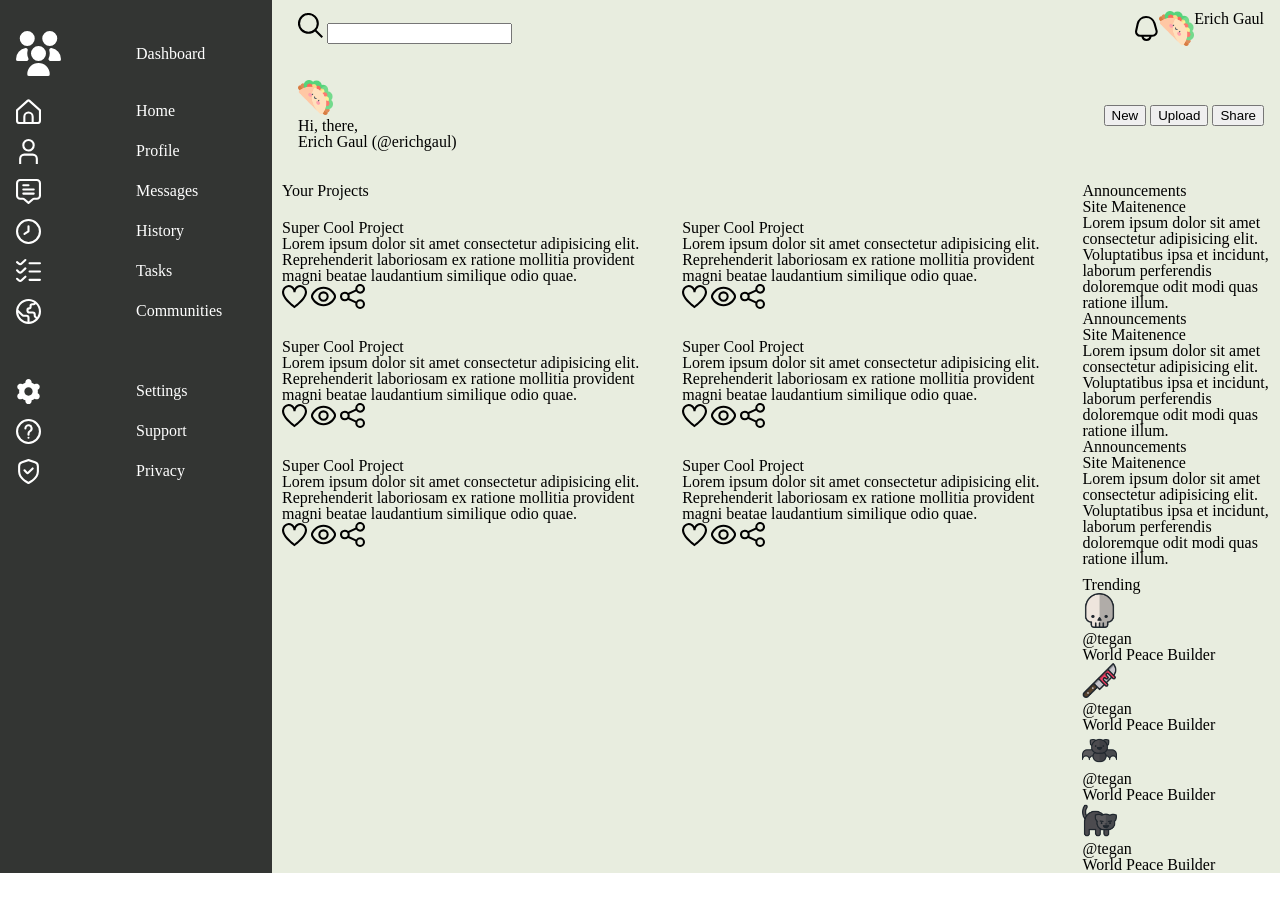
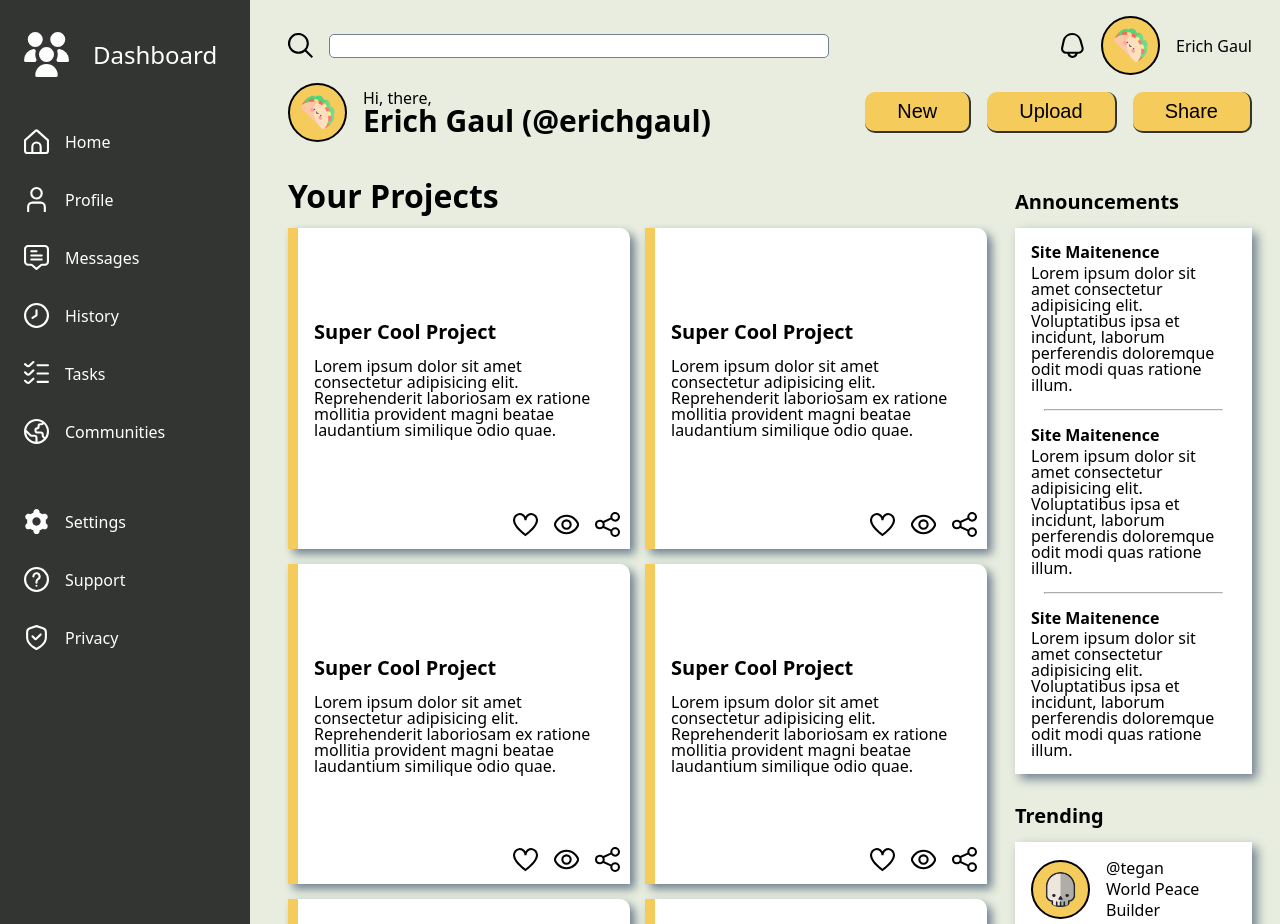
Before and after one commit to erichsafford/admin-dashboard, a plain HTML site: page index.html in a window 1280 px wide. Shown: the top 924 px of the page. Before the commit the page ends 873 px from the top, so only its background shows below. Drawn offline with Linux system fonts and the light colour scheme.

Commit message:
Complete grid layout, finalize spacing, add UI effects. Project version 1.0 complete

```diff
--- a/index.html
+++ b/index.html
@@ -9,33 +9,58 @@
 <body>
     <div class="container">
         <div class="sidebar">
+            <div class="link-set" id="logo-set">
                 <img id="company-logo" src="img/company-logo.svg" alt="Company logo" style="filter: invert();">
                 <h1 id="sidebar-title">Dashboard</h1>
+            </div>
 
+            <div class="link-set">
                 <img src="img/home.svg" alt="Home icon" id="home-icon" style="filter: invert();">
                 <h3 id="home">Home</h3>
-
+            </div>
+            <hr class="nav-hr">
+            <div class="link-set">
                 <img src="img/profile.svg" alt="Profile icon" id="profile-icon" style="filter: invert();">
                 <h3 id="profile">Profile</h3>
-
+            </div>
+            <hr class="nav-hr">
+            <div class="link-set">
                 <img src="img/messages.svg" alt=" icon" id="messages-icon" style="filter: invert();">
                 <h3 id="messages">Messages</h3>
-
+            </div>
+            <hr class="nav-hr">
+            <div class="link-set">
                 <img src="img/history.svg" alt="History icon" id="history-icon" style="filter: invert();">
                 <h3 id="history">History</h3>
-
+            </div>
+            <hr class="nav-hr">
+            <div class="link-set">
                 <img src="img/tasks.svg" alt="Tasks icon" id="-tasks-icon" style="filter: invert();">
                 <h3 id="tasks">Tasks</h3>
-
+            </div>
+            <hr class="nav-hr">
+            <div class="link-set">
                 <img src="img/communities.svg" alt="Communities icon" id="communities-icon" style="filter: invert();">
                 <h3 id="communities">Communities</h3>
-
+            </div>
+            <hr class="nav-hr">
+            <div id="utility-link-sets">
+                <div class="link-set">
                     <img src="img/settings.svg" alt="Settings icon" id="settings-icon" style="filter: invert();">
                     <h3 id="settings">Settings</h3>
+                </div>
+                <hr class="nav-hr">
+                <div class="link-set">
                     <img src="img/support.svg" alt="Support icon" id="support-icon" style="filter: invert();">
                     <h3 id="support">Support</h3>
+                </div>
+                <hr class="nav-hr">
+                <div class="link-set">
                     <img src="img/security.svg" alt="Privacy icon" id="privacy-icon" style="filter: invert();">
                     <h3 id="privacy">Privacy</h3>
+                </div>
+                <hr class="nav-hr">
+            </div>
         </div>
         <div class="header">
             <div class="header-top-row">
@@ -45,15 +70,17 @@
                 </div>
                 <div class="user-info">
                     <img src="img/bell.svg" alt="Notification icon" id="notification-icon">
-                    <img src="img/taco.png" alt="User icon" id="user-icon">
+                    <img src="img/taco.png" alt="User icon" class="icon" id="user-icon">
                     <h3 id="user-name">Erich Gaul</h3>
                 </div>
             </div>
             <div class="header-bottom-row">
                 <div class="greeting-area">
-                    <img src="img/taco.png" alt="User icon" id="greeting-user-icon">
+                    <img src="img/taco.png" alt="User icon" class="icon" id="greeting-user-icon">
+                    <div id="little-greeting">
                         <p class="greeting">Hi, there,</p>
                         <h2 class="greeting-user-info">Erich Gaul (@erichgaul)</h2>
+                    </div>
                 </div>
                 <div class="header-buttons">
                     <button class="header-buttons">New</button>
@@ -63,94 +90,106 @@
             </div>
         </div>
         <div class="main-content-area">
+            <h3 id="projects-title">Your Projects</h3>
             <div class="projects-area">
-                <h3 class="section-title" id="projects-title">Your Projects</h3>
                 <div class="project">
                     <h4 class="project-title">Super Cool Project</h4>
                     <p class="project-summary">Lorem ipsum dolor sit amet consectetur adipisicing elit. Reprehenderit laboriosam ex ratione mollitia provident magni beatae laudantium similique odio quae.</p>
+                    <div class="project-buttons">
                         <a href="example.com" class="favorite"><img src="img/favorite.svg" alt="Add to favorites icon"></a>
                         <a href="" class="watch"><img src="img/watch.svg" alt="Add to follow icon"></a>
                         <a href="" class="share"><img src="img/share.svg" alt="Share icon"></a>
                     </div>
+                </div>
                 <div class="project">
                     <h4 class="project-title">Super Cool Project</h4>
                     <p class="project-summary">Lorem ipsum dolor sit amet consectetur adipisicing elit. Reprehenderit laboriosam ex ratione mollitia provident magni beatae laudantium similique odio quae.</p>
+                    <div class="project-buttons">
                         <a href="example.com" class="favorite"><img src="img/favorite.svg" alt="Add to favorites icon"></a>
                         <a href="" class="watch"><img src="img/watch.svg" alt="Add to follow icon"></a>
                         <a href="" class="share"><img src="img/share.svg" alt="Share icon"></a>
                     </div>
+                </div>
                 <div class="project">
                     <h4 class="project-title">Super Cool Project</h4>
                     <p class="project-summary">Lorem ipsum dolor sit amet consectetur adipisicing elit. Reprehenderit laboriosam ex ratione mollitia provident magni beatae laudantium similique odio quae.</p>
+                    <div class="project-buttons">
                         <a href="example.com" class="favorite"><img src="img/favorite.svg" alt="Add to favorites icon"></a>
                         <a href="" class="watch"><img src="img/watch.svg" alt="Add to follow icon"></a>
                         <a href="" class="share"><img src="img/share.svg" alt="Share icon"></a>
                     </div>
+                </div>
                 <div class="project">
                     <h4 class="project-title">Super Cool Project</h4>
                     <p class="project-summary">Lorem ipsum dolor sit amet consectetur adipisicing elit. Reprehenderit laboriosam ex ratione mollitia provident magni beatae laudantium similique odio quae.</p>
+                    <div class="project-buttons">
                         <a href="example.com" class="favorite"><img src="img/favorite.svg" alt="Add to favorites icon"></a>
                         <a href="" class="watch"><img src="img/watch.svg" alt="Add to follow icon"></a>
                         <a href="" class="share"><img src="img/share.svg" alt="Share icon"></a>
                     </div>
+                </div>
                 <div class="project">
                     <h4 class="project-title">Super Cool Project</h4>
                     <p class="project-summary">Lorem ipsum dolor sit amet consectetur adipisicing elit. Reprehenderit laboriosam ex ratione mollitia provident magni beatae laudantium similique odio quae.</p>
+                    <div class="project-buttons">
                         <a href="example.com" class="favorite"><img src="img/favorite.svg" alt="Add to favorites icon"></a>
                         <a href="" class="watch"><img src="img/watch.svg" alt="Add to follow icon"></a>
                         <a href="" class="share"><img src="img/share.svg" alt="Share icon"></a>
                     </div>
+                </div>
                 <div class="project">
                     <h4 class="project-title">Super Cool Project</h4>
                     <p class="project-summary">Lorem ipsum dolor sit amet consectetur adipisicing elit. Reprehenderit laboriosam ex ratione mollitia provident magni beatae laudantium similique odio quae.</p>
+                    <div class="project-buttons">
                         <a href="example.com" class="favorite"><img src="img/favorite.svg" alt="Add to favorites icon"></a>
                         <a href="" class="watch"><img src="img/watch.svg" alt="Add to follow icon"></a>
                         <a href="" class="share"><img src="img/share.svg" alt="Share icon"></a>
                     </div>
+                </div>
 
             </div>
+            <h3 class="section-title" id="announcements-title">Announcements</h3>
             <div class="announcements-area">
                 <div class="announcement">
-                    <h3 class="section-title">Announcements</h3>
                     <h6 class="announcement-title">Site Maitenence</h6>
                     <p class="announcement-content">Lorem ipsum dolor sit amet consectetur adipisicing elit. Voluptatibus ipsa et incidunt, laborum perferendis doloremque odit modi quas ratione illum.</p>
                 </div>
+                <hr>
                 <div class="announcement">
-                    <h3 class="section-title">Announcements</h3>
                     <h6 class="announcement-title">Site Maitenence</h6>
                     <p class="announcement-content">Lorem ipsum dolor sit amet consectetur adipisicing elit. Voluptatibus ipsa et incidunt, laborum perferendis doloremque odit modi quas ratione illum.</p>
                 </div>
+                <hr>
                 <div class="announcement">
-                    <h3 class="section-title">Announcements</h3>
                     <h6 class="announcement-title">Site Maitenence</h6>
                     <p class="announcement-content">Lorem ipsum dolor sit amet consectetur adipisicing elit. Voluptatibus ipsa et incidunt, laborum perferendis doloremque odit modi quas ratione illum.</p>
                 </div>
             </div>
+            <h3 class="section-title" id="trending-title">Trending</h3>
             <div class="trending-area">
-                <h3 class="section-title">Trending</h3>
                 <div class="trending-card">
-                    <img src="img/user1.png" alt="Icon for trending user" class="trending-icon">
+                    <img src="img/user1.png" alt="Icon for trending user" class="icon">
                     <div class="trending-user-info">
                         <p class="username">@tegan</p>
                         <p class="project-name">World Peace Builder</p>
                     </div>
                 </div>
                 <div class="trending-card">
-                    <img src="img/user2.png" alt="Icon for trending user" class="trending-icon">
+                    <img src="img/user2.png" alt="Icon for trending user" class="icon">
                     <div class="trending-user-info">
                         <p class="username">@tegan</p>
                         <p class="project-name">World Peace Builder</p>
                     </div>
                 </div>
                 <div class="trending-card">
-                    <img src="img/user3.png" alt="Icon for trending user" class="trending-icon">
+                    <img src="img/user3.png" alt="Icon for trending user" class="icon">
                     <div class="trending-user-info">
                         <p class="username">@tegan</p>
                         <p class="project-name">World Peace Builder</p>
                     </div>
                 </div>
                 <div class="trending-card">
-                    <img src="img/user4.png" alt="Icon for trending user" class="trending-icon">
+                    <img src="img/user4.png" alt="Icon for trending user" class="icon">
                     <div class="trending-user-info">
                         <p class="username">@tegan</p>
                         <p class="project-name">World Peace Builder</p>
--- a/style.css
+++ b/style.css
@@ -1,3 +1,10 @@
+:root {
+    --bg-color-accent: rgb(245, 203, 92);
+    --bg-color-main: rgb(232, 237, 223);
+    --bg-color-dark: rgb(51, 53, 51);
+    --bg-color-project-card: white;
+}
+
 /* http://meyerweb.com/eric/tools/css/reset/
    v2.0 | 20110126
    License: none (public domain)
@@ -30,6 +37,7 @@ footer, header, hgroup, menu, nav, section {
 }
 body {
 	line-height: 1;
+    font-family: system-ui, -apple-system, BlinkMacSystemFont, 'Segoe UI', Roboto, Oxygen, Ubuntu, Cantarell, 'Open Sans', 'Helvetica Neue', sans-serif;
 }
 ol, ul {
 	list-style: none;
@@ -50,88 +58,269 @@ table {
 /* End Reset */
 
 .container {
-    background-color: rgb(232, 237, 223);
+    background-color: var(--bg-color-main);
     display: grid;
-    grid-template-columns: 1fr 4fr;
-    grid-template-rows: 1fr 4fr;
+    grid-template-columns: 250px 1fr;
+    grid-template-rows: auto 1fr;
     gap: 10px;
 }
 
+.icon {
+    padding: 10px;
+    background-color: var(--bg-color-accent);
+    border-radius: 50%;
+    border: 2px solid black;
+}
+
+button {
+    background-color: var(--bg-color-accent);
+    border: none;
+    border-bottom: 2px solid var(--bg-color-dark);
+    border-right: 2px solid var(--bg-color-dark);
+    font-size: 1.25rem;
+    padding-inline: 2rem;
+    padding-block: .5rem;
+    border-radius: 10px;
+    cursor: pointer;
+    transition: 350ms;
+}
+
+button:hover {
+    color: white;
+}
+
+/* HEADER */
 .header {
     display: grid;
-    grid-template-rows: 1fr 2fr;
+    grid-template-rows: 1fr 1fr;
+    margin-inline: 1.75rem;
+    margin-top: 1rem;
+    row-gap: .5rem;
 }
 
 .header-top-row {
     display: flex;
     align-items: center;
-    justify-content: space-between;
-    margin-inline: 1rem;
+}
+
+.search {
+    display: flex;
+    align-items: center;
+    flex: 1;
+    gap: 1em;
+}
+
+#search-box {
+    width: 500px;
+    height: 1.5rem;
+    border-radius: 5px;
+    outline: none;
+    border: 1px solid slategray;
+    transition: 350ms;
+}
+
+#search-box:focus,
+#search-box:active {
+    box-shadow: 0px 0px 10px slategray;
+    border: 2px solid var(--bg-color-accent);
 }
 
 .user-info {
     display: flex;
+    align-items: center;
+    gap: 1em;
 }
 
 .header-bottom-row {
     display: flex;
     align-items: center;
     justify-content: space-between;
-    margin-inline: 1rem;
 }
 
+.header-buttons {
+    display: flex;
+    gap: 1em;
+}
+
+.greeting-area {
+    display: flex;
+    align-items: center;
+    gap: 1em;
+}
+
+.greeting-user-info {
+    font-size: 30px;
+    font-weight: 600;
+}
+
+/* SIDEBAR */
 .sidebar {
-    background-color: rgb(51, 53, 51);
+    background-color: var(--bg-color-dark);
     color: white;
     grid-row: 1 / 3;
-    display: grid;
-    width: 15rem;
-    grid-template-columns: 1fr 1fr;
-    grid-template-rows: 75px repeat(10, 40px);
-    align-items: center;
-    padding: 1rem;
+    display: flex;
+    flex-direction: column;
+    padding-left: 1.5em;
+    padding-top: 2em;
+    gap: 1em;
+    cursor: pointer;
 }
 
-#settings-icon,
-#settings {
-    grid-row: 9 / 10;
+.link-set {
+    display: flex;
+    align-items: center;
+    gap: 1em;
 }
 
-#support-icon,
-#support {
-    grid-row: 10 / 11;
+.nav-hr {
+    margin: 0;
+    border: none;
+    border-bottom: 1px solid var(--bg-color-dark);
+    transition: 350ms;
 }
 
-#privacy-icon,
-#privacy {
-    grid-row: 11 / 12;
+.link-set:hover + hr {
+    border-bottom: 1px solid white;
 }
 
+#logo-set {
+    font-size: 1.5em;
+    margin-bottom: 1.5em;
+}
+
+#utility-link-sets {
+    margin-top: 2em;
+    display: flex;
+    flex-direction: column;
+    gap: 1em;
+
+}
+
+/* MAIN CONTENT AREA */
 .main-content-area {
     grid-column: 2 / 3;
     grid-row: 2 / 3;
     display: grid;
-    grid-template-columns: 4fr 1fr;
-    gap: 10px;
+    grid-template-columns: 2.5fr 1fr;
+    grid-template-rows: repeat(4, auto);
+    gap: 1.75rem;
+    row-gap: 1rem;
+    margin: 1.75em;
 }
 
 .projects-area {
     display: grid;
+    grid-row: 2 / 5;
     grid-template-columns: repeat(2, 1fr);
     grid-template-rows: .5fr repeat(3, 2fr);
-    gap: 10px;
+    gap: 15px;
+    grid-template-rows: auto;
 }
 
 #projects-title {
-    grid-column: 1 / 3;
+    grid-column: 1 / 2;
+    grid-row: 1 / 2;
+    font-size: 2rem;
+    font-weight: 600;
+}
+
+.project {
+    display: flex;
+    flex-direction: column;
+    justify-content: center;
+    position: relative;
+    background-color: var(--bg-color-project-card);
+    border-left: 10px solid var(--bg-color-accent);
+    padding-inline: 1rem;
+    min-width: 300px;
+    box-shadow: 5px 5px 10px slategray;
+    border-top-right-radius: 10px;
+}
+
+.project-title {
+    font-weight: 600;
+    font-size: 1.25rem;
+    margin-bottom: 1rem;
+}
+
+.project-summary {
+    margin-bottom: 1rem;
+}
+
+.project-buttons {
+    margin-left: auto;
+    display: flex;
+    gap: 1rem;
+    position: absolute;
+    bottom: 10px;
+    right: 10px;
+}
+
+.announcements-area {
+    grid-column: 2 / 3;
+    grid-row: 2 / 3;
+    display: flex;
+    flex-direction: column;
+    align-items: center;
+    background-color: white;
+    box-shadow: 5px 5px 10px slategray;
+}
+
+hr {
+    border-top: 1px solid rgb(170, 173, 175);
+    width: 75%;
+    margin: 0;
+}
+
+.announcement {
+    background-color: white;
+    padding: 1rem;
+    border-radius: 5px;
+}
+
+.announcement-title {
+    font-weight: 600;
+    margin-bottom: 0.3em;
+}
+
+#announcements-title {
+    grid-column: 2 / 3;
+    grid-row: 1 / 2;
+    margin-top: auto;
 }
 
 .trending-area {
     grid-column: 2 / 3;
-    grid-row: 2 / 3;
+    grid-row: 4 / 5;
+    display: flex;
+    flex-direction: column;
+    box-shadow: 5px 5px 10px slategray;
 }
 
-.trending-icon,
+#trending-title {
+    grid-row: 3 / 4;
+    grid-column: 2 / 3;
+    margin-top: 1rem;
+}
+
+.trending-card {
+    display: flex;
+    align-items: center;
+    gap: 1em;
+    background-color: white;
+    padding: 1rem;
+}
+
+.section-title {
+    font-size: 20px;
+    font-weight: 600;
+}
+
+.trending-user-info {
+    line-height: 1.3em;
+}
+
+.icon,
 #user-icon,
 #greeting-user-icon {
     width: 35px;
```
Lines whose indentation alone changed are shown as unchanged.
